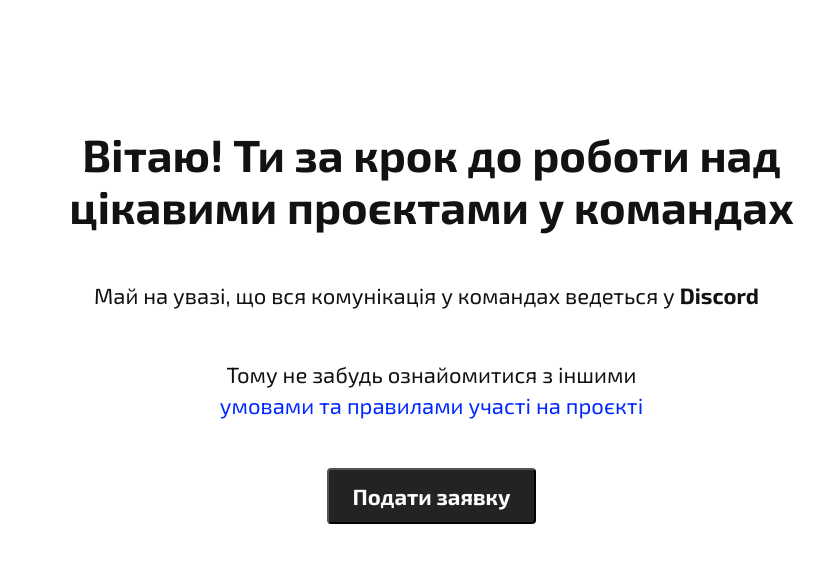
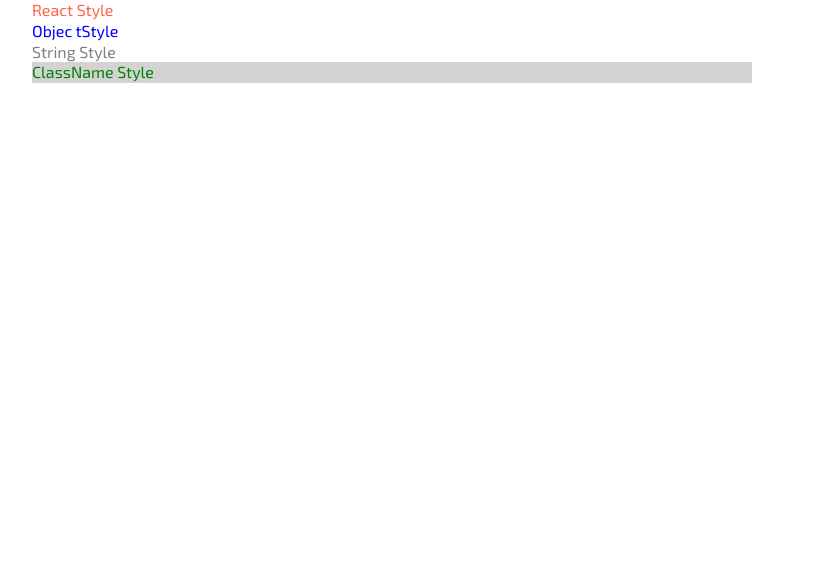
Before and after one commit to baza-trainee/feeda, a Next.js app: page / in a window 1280 px wide. Shown: the top 562 px of the page, without its empty margins (248-1072 px from the left). Built offline with nearby package versions, Linux system fonts and the light colour scheme.

Commit message:
refactor: change

```diff
--- a/app/page.tsx
+++ b/app/page.tsx
@@ -1,6 +1,5 @@
 import Container from "components/Container/Container";
 import Styling from "components/Styling/Styling";
-import WelcomePage from "components/WelcomePage/WelcomePage";
 
 export const metadata = {
     title: 'Feeda',
@@ -11,7 +10,7 @@ export default function Home() {
     return (
         <main>
             <Container>
-                <WelcomePage />
+                <Styling />
             </Container>
         </main>
     );
```
